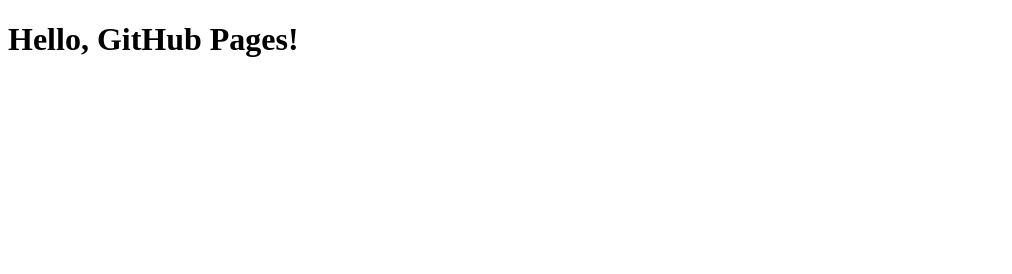
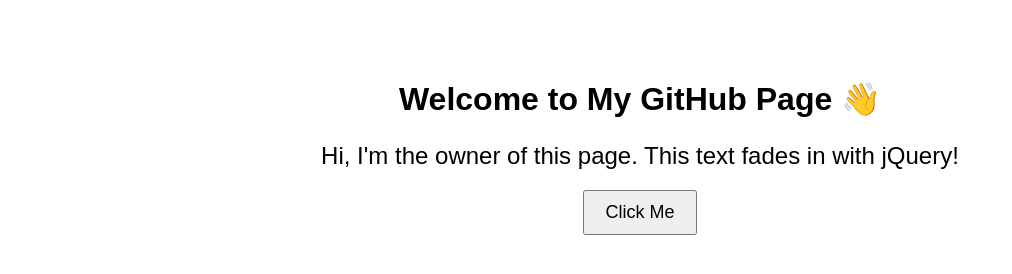
Before and after one commit to yutr121/yutr121.github.io, a plain HTML site: page index.html in a window 1280 px wide. Shown: the whole page, without its empty margins (0-1012 px from the left). Drawn offline with nearby package versions, Linux system fonts and the light colour scheme.

Commit message:
Add jQuery interactive personal page

```diff
--- a/index.html
+++ b/index.html
@@ -1,10 +1,47 @@
 <!DOCTYPE html>
-<html>
+<html lang="zh-Hant">
 <head>
   <meta charset="utf-8">
-  <title>My GitHub Page</title>
+  <title>My Personal GitHub Page</title>
+  <script src="https://code.jquery.com/jquery-3.6.0.min.js"></script>
+  <style>
+    body {
+      font-family: Arial, sans-serif;
+      text-align: center;
+      margin-top: 80px;
+    }
+
+    #intro {
+      font-size: 24px;
+      margin-bottom: 20px;
+      display: none;
+    }
+
+    #btnChange {
+      padding: 10px 20px;
+      font-size: 18px;
+      cursor: pointer;
+    }
+  </style>
 </head>
 <body>
-  <h1>Hello, GitHub Pages!</h1>
+
+  <h1>Welcome to My GitHub Page 👋</h1>
+  <p id="intro">Hi, I'm the owner of this page. This text fades in with jQuery!</p>
+
+  <button id="btnChange">Click Me</button>
+
+  <script>
+    // 進頁面時文字淡入
+    $(document).ready(function(){
+      $("#intro").fadeIn(1500);
+    });
+
+    // 按按鈕換字 + 換顏色
+    $("#btnChange").click(function(){
+      $("#intro").text("You clicked the button! JQuery works 🎯")
+                 .css("color", "blue");
+    });
+  </script>
 </body>
 </html>
```
